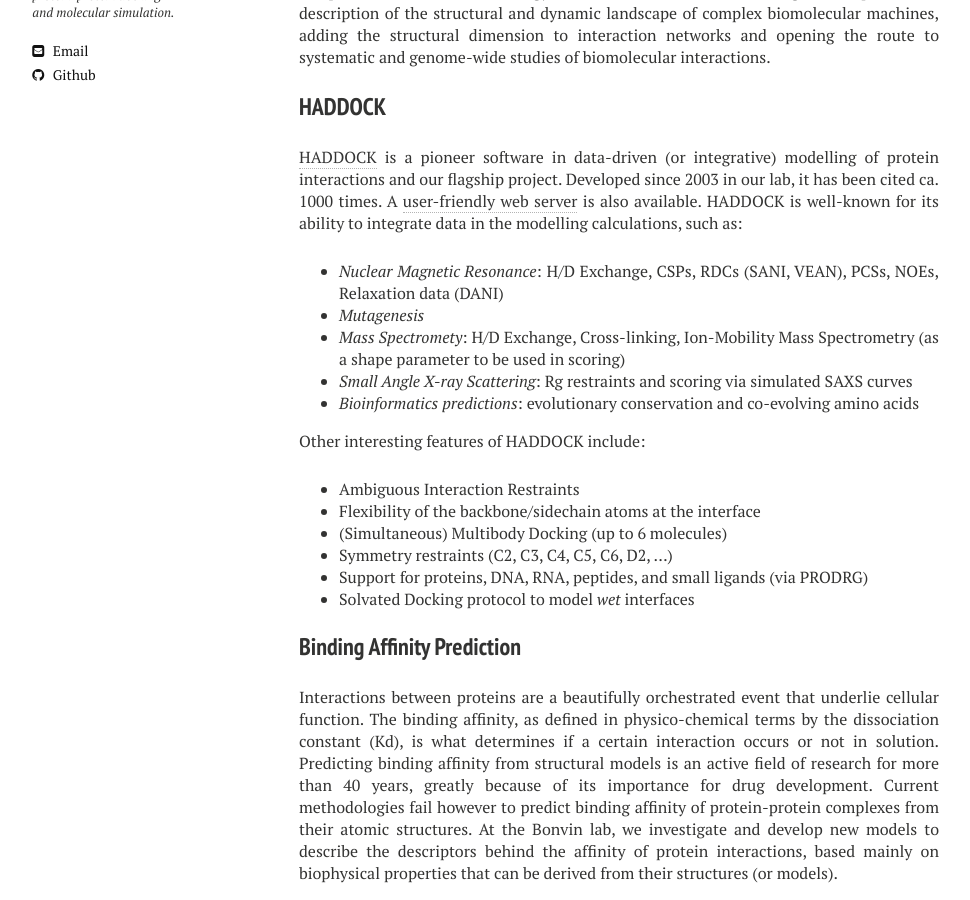
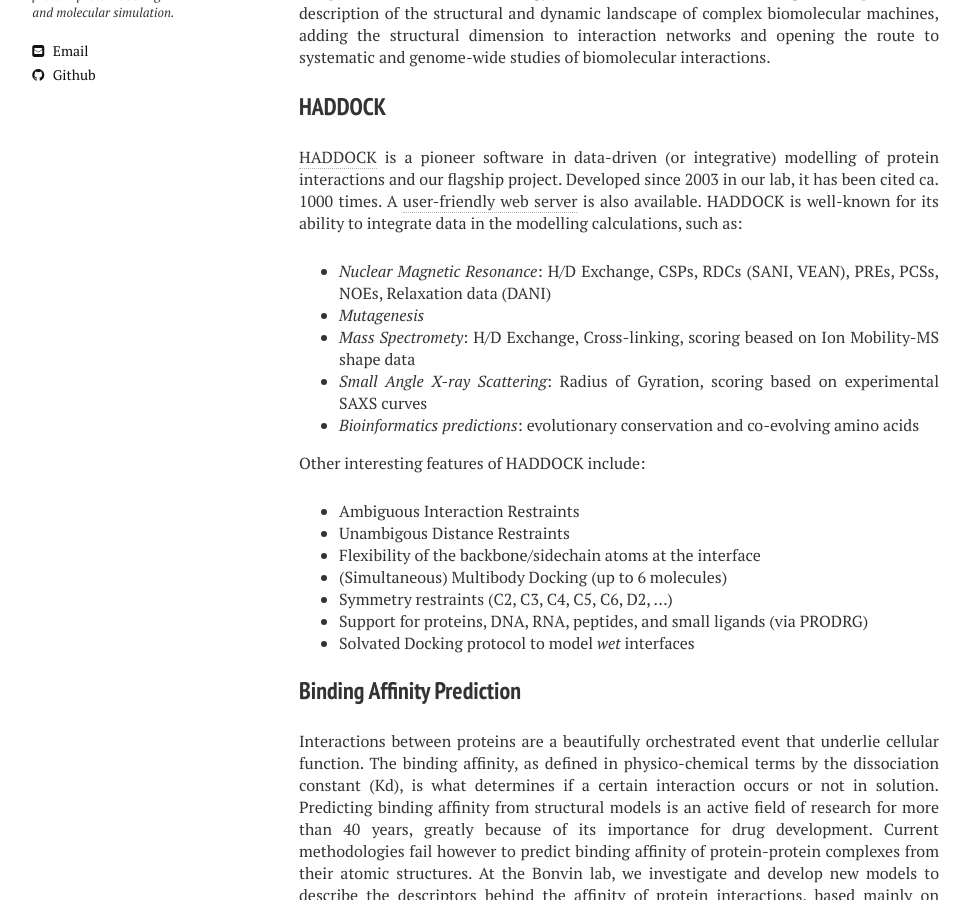
Before and after one commit to ezgikaraca/joaorodrigues.github.io, a Jekyll site: the page built from research/index.md, in a window 1280 px wide and 900 px high, scrolled down 595 px. Shown: the whole window, without its empty margins (21-991 px from the left). Built offline with Jekyll 4.4.1, drawn with Linux system fonts in a browser that asks for light colours; nearby versions of some CDN libraries.

Commit message:
Update index.md

```diff
--- a/research/index.md
+++ b/research/index.md
@@ -23,15 +23,16 @@ interactions.
 Developed since 2003 in our lab, it has been cited ca. 1000 times. A [user-friendly web server](http://haddock.science.uu.nl/services/HADDOCK/haddock.php)
 is also available. HADDOCK is well-known for its ability to integrate data in the modelling calculations, such as:
 
-* *Nuclear Magnetic Resonance*: H/D Exchange, CSPs, RDCs (SANI, VEAN), PCSs, NOEs, Relaxation data (DANI)
+* *Nuclear Magnetic Resonance*: H/D Exchange, CSPs, RDCs (SANI, VEAN), PREs, PCSs, NOEs, Relaxation data (DANI)
 * *Mutagenesis*
-* *Mass Spectromety*: H/D Exchange, Cross-linking, Ion-Mobility Mass Spectrometry (as a shape parameter to be used in scoring)
-* *Small Angle X-ray Scattering*: Rg restraints and scoring via simulated SAXS curves
+* *Mass Spectromety*: H/D Exchange, Cross-linking, scoring beased on Ion Mobility-MS shape data
+* *Small Angle X-ray Scattering*: Radius of Gyration, scoring based on experimental SAXS curves
 * *Bioinformatics predictions*: evolutionary conservation and co-evolving amino acids
 
 Other interesting features of HADDOCK include:
 
 * Ambiguous Interaction Restraints
+* Unambigous Distance Restraints
 * Flexibility of the backbone/sidechain atoms at the interface
 * (Simultaneous) Multibody Docking (up to 6 molecules)
 * Symmetry restraints (C2, C3, C4, C5, C6, D2, ...)
```
